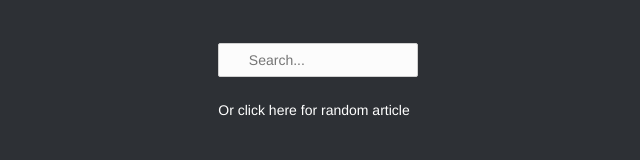
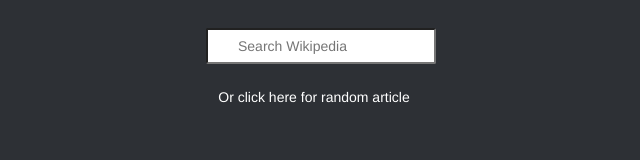
Before and after one commit to aleksarakic/wiki-search, a plain HTML site: page index.html in a window 1280 px wide. Shown: the whole page, without its empty margins (326-966 px from the left). Drawn offline with nearby package versions, Linux system fonts and the light colour scheme.

Commit message:
centered

```diff
--- a/index.html
+++ b/index.html
@@ -9,15 +9,15 @@
 
 </head>
 <body>
+<div class="container">
 	<div class="row">
-		<div class="col-md-8 col-md-offset-1">
-			<div class="lighter container main col-md-offset-4">
-				<form class="">
-					<span class="text-center "><i class="fa fa-search"></i><input type="text" class="search rounded search-bar " placeholder="Search..."></span>
-				</form>
-			</div>
+		<div class="col-md-6 col-md-offset-3">
+			<form>
+				<input type="text" class="search-bar" placeholder="Search Wikipedia">
+			</form>
 		</div>
 	</div>
+</div>
 		<p class="text-center random-article">
 			<a class="random-link" href="https://en.wikipedia.org/wiki/Special:Random">Or click here for random article</a>
 		</p>
--- a/style.css
+++ b/style.css
@@ -3,21 +3,18 @@ body {
 }
 
 .search-bar {
-  margin-top: 50px;
-  width: 200px !important;
 	padding:6px 15px 6px 30px;
-	margin:3px;
+	margin: 3px;
 	border-radius:2px;
 	-moz-border-radius:2px;
 	-webkit-border-radius:2px;
 }
 
-.lighter {
-	width:95%;
-	height:50px;
-	padding:40px 25px;
+form {
+	padding-left: 30%;
+	padding-top: 25px;
+}
 
-}
 .random-article {
   margin-top: 10px;
 }
@@ -67,12 +64,6 @@ body {
 	color: #ccc;
 }
 
-form{
-	width:500px;
-	margin:0 auto;
-}
-
-
 .lighter input[type=text]{
 	border:1px solid #d0d0d0;
 	background-color:#fcfcfc;
```
